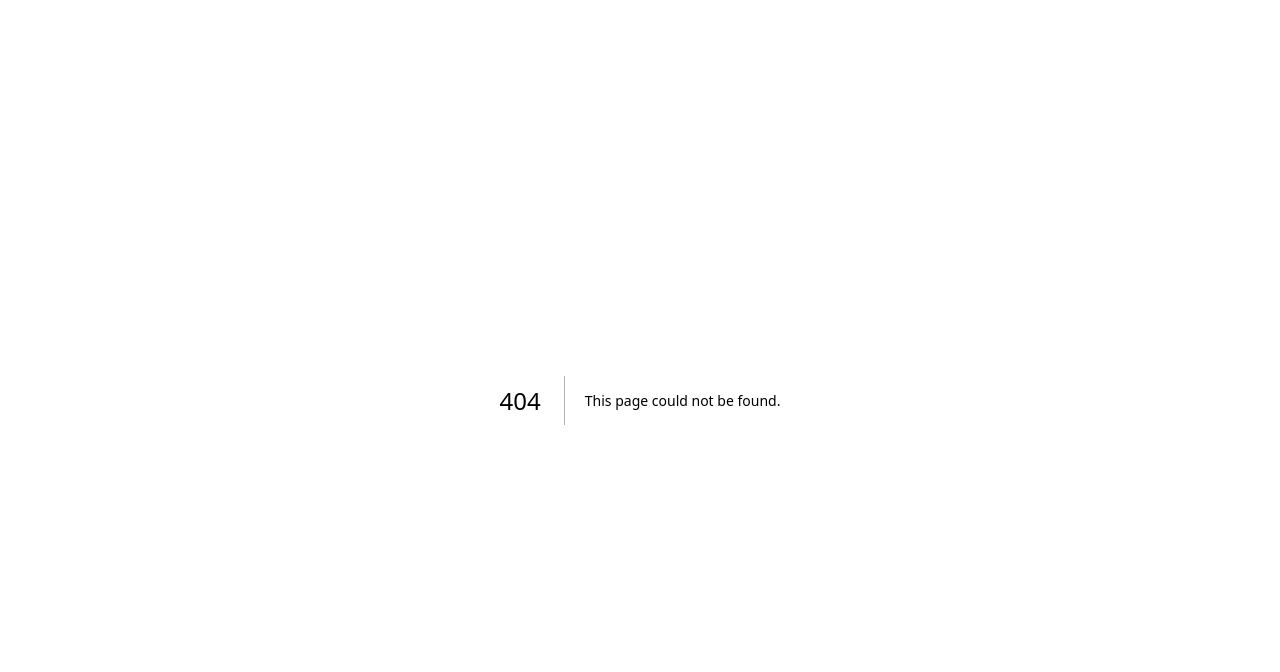
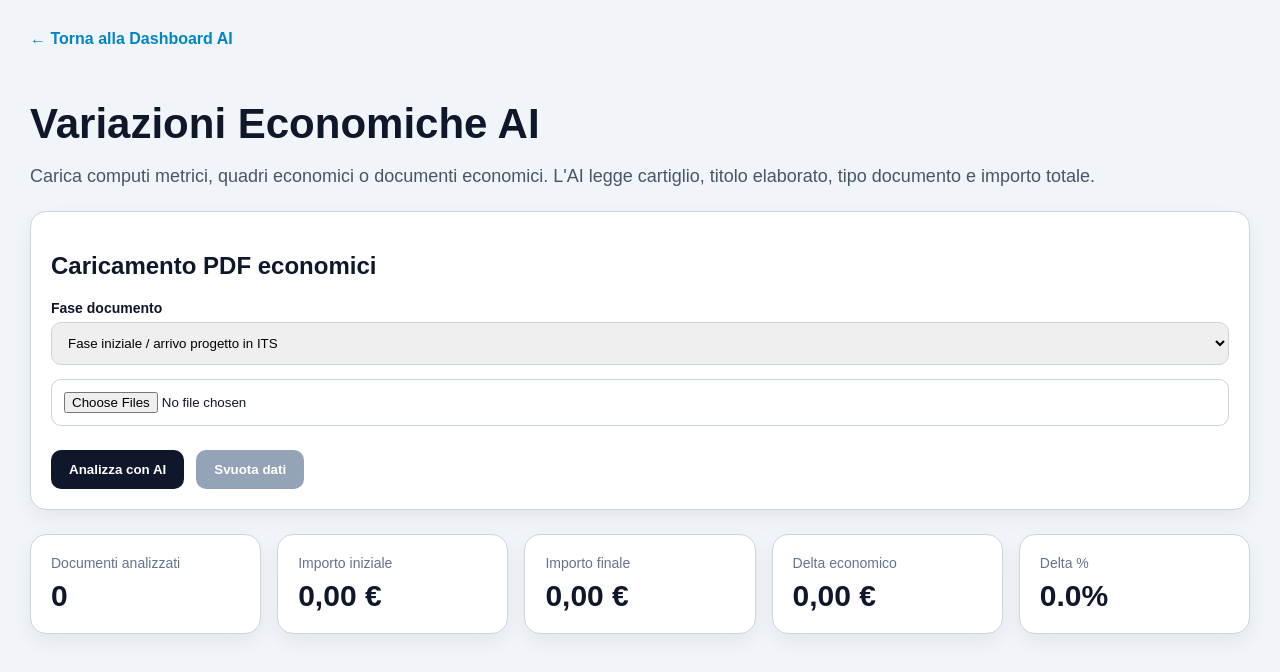
Before and after one commit to Giu71Puj06/nexcommon-qc-dashboard, a Next.js app: page /dashboard-ai/variazioni-economiche in a window 1280 px wide. Before the commit this address had no page. Shown: the top 672 px of the page. Built offline with nearby package versions, Linux system fonts and the light colour scheme.

Commit message:
Create page.tsx

```diff
--- /dev/null
+++ b/app/dashboard-ai/variazioni-economiche/page.tsx
@@ -0,0 +1,348 @@
+"use client";
+
+import Link from "next/link";
+import { useMemo, useState } from "react";
+
+type AiEconomicResult = {
+  commessa?: string;
+  codiceElaborato?: string;
+  titoloElaborato?: string;
+  revisione?: string;
+  tipoDocumento?: string;
+  importoTotale?: number;
+  computoEstimativo?: boolean;
+  computoSenzaPrezzi?: boolean;
+  coerenzaNomeFileCartiglio?: boolean;
+  warning?: string;
+  confidenza?: number;
+};
+
+type Row = {
+  fileName: string;
+  fase: "iniziale" | "finale";
+  result: AiEconomicResult;
+};
+
+export default function VariazioniEconomicheAIPage() {
+  const [fase, setFase] = useState<"iniziale" | "finale">("iniziale");
+  const [files, setFiles] = useState<File[]>([]);
+  const [rows, setRows] = useState<Row[]>([]);
+  const [loading, setLoading] = useState(false);
+  const [error, setError] = useState("");
+
+  async function analizzaPdf() {
+    if (!files.length) {
+      alert("Carica almeno un PDF.");
+      return;
+    }
+
+    setLoading(true);
+    setError("");
+
+    try {
+      const newRows: Row[] = [];
+
+      for (const file of files) {
+        const fd = new FormData();
+        fd.append("file", file);
+        fd.append("mode", "economic-analysis");
+
+        const res = await fetch("/api/ai-document-reader", {
+          method: "POST",
+          body: fd,
+        });
+
+        const data = await res.json();
+
+        if (!res.ok || !data.success) {
+          throw new Error(data.error || "Errore durante l'analisi AI.");
+        }
+
+        let parsed: AiEconomicResult;
+
+        try {
+          parsed =
+            typeof data.result === "string"
+              ? JSON.parse(data.result)
+              : data.result;
+        } catch {
+          parsed = {
+            warning: "Risposta AI non leggibile come JSON.",
+          };
+        }
+
+        newRows.push({
+          fileName: file.name,
+          fase,
+          result: parsed,
+        });
+      }
+
+      setRows((prev) => [...prev, ...newRows]);
+      setFiles([]);
+    } catch (err: any) {
+      setError(err?.message || "Errore imprevisto.");
+    } finally {
+      setLoading(false);
+    }
+  }
+
+  function svuota() {
+    setFiles([]);
+    setRows([]);
+    setError("");
+  }
+
+  const kpi = useMemo(() => {
+    const iniziali = rows.filter((r) => r.fase === "iniziale");
+    const finali = rows.filter((r) => r.fase === "finale");
+
+    const importoIniziale = iniziali.reduce(
+      (sum, r) => sum + Number(r.result.importoTotale || 0),
+      0
+    );
+
+    const importoFinale = finali.reduce(
+      (sum, r) => sum + Number(r.result.importoTotale || 0),
+      0
+    );
+
+    const delta = importoFinale - importoIniziale;
+    const deltaPercent =
+      importoIniziale > 0 ? (delta / importoIniziale) * 100 : 0;
+
+    return {
+      documenti: rows.length,
+      importoIniziale,
+      importoFinale,
+      delta,
+      deltaPercent,
+    };
+  }, [rows]);
+
+  const euro = (value: number) =>
+    new Intl.NumberFormat("it-IT", {
+      style: "currency",
+      currency: "EUR",
+    }).format(value || 0);
+
+  return (
+    <main style={pageStyle}>
+      <Link href="/dashboard-ai" style={backLinkStyle}>
+        ← Torna alla Dashboard AI
+      </Link>
+
+      <h1 style={titleStyle}>Variazioni Economiche AI</h1>
+
+      <p style={leadStyle}>
+        Carica computi metrici, quadri economici o documenti economici. L'AI
+        legge cartiglio, titolo elaborato, tipo documento e importo totale.
+      </p>
+
+      <section style={cardStyle}>
+        <h2>Caricamento PDF economici</h2>
+
+        <label style={labelStyle}>Fase documento</label>
+        <select
+          value={fase}
+          onChange={(e) => setFase(e.target.value as "iniziale" | "finale")}
+          style={inputStyle}
+        >
+          <option value="iniziale">Fase iniziale / arrivo progetto in ITS</option>
+          <option value="finale">Fase finale / conclusione verifica</option>
+        </select>
+
+        <input
+          type="file"
+          accept=".pdf"
+          multiple
+          onChange={(e) => setFiles(Array.from(e.target.files || []))}
+          style={inputStyle}
+        />
+
+        <div style={actionsStyle}>
+          <button onClick={analizzaPdf} disabled={loading} style={primaryButton}>
+            {loading ? "Analisi AI in corso..." : "Analizza con AI"}
+          </button>
+
+          <button onClick={svuota} disabled={loading} style={secondaryButton}>
+            Svuota dati
+          </button>
+        </div>
+
+        {error && <div style={errorStyle}>{error}</div>}
+      </section>
+
+      <section style={gridStyle}>
+        <Kpi title="Documenti analizzati" value={String(kpi.documenti)} />
+        <Kpi title="Importo iniziale" value={euro(kpi.importoIniziale)} />
+        <Kpi title="Importo finale" value={euro(kpi.importoFinale)} />
+        <Kpi title="Delta economico" value={euro(kpi.delta)} />
+        <Kpi title="Delta %" value={`${kpi.deltaPercent.toFixed(1)}%`} />
+      </section>
+
+      {rows.length > 0 && (
+        <section style={cardStyle}>
+          <h2>Dati estratti dall'AI</h2>
+
+          <div style={{ overflowX: "auto" }}>
+            <table style={tableStyle}>
+              <thead>
+                <tr>
+                  <th style={th}>File</th>
+                  <th style={th}>Fase</th>
+                  <th style={th}>Commessa</th>
+                  <th style={th}>Codice elaborato</th>
+                  <th style={th}>Titolo</th>
+                  <th style={th}>Tipo documento</th>
+                  <th style={th}>Importo totale</th>
+                  <th style={th}>Confidenza</th>
+                  <th style={th}>Warning</th>
+                </tr>
+              </thead>
+
+              <tbody>
+                {rows.map((row, index) => (
+                  <tr key={`${row.fileName}-${index}`}>
+                    <td style={td}>{row.fileName}</td>
+                    <td style={td}>{row.fase}</td>
+                    <td style={td}>{row.result.commessa || "-"}</td>
+                    <td style={td}>{row.result.codiceElaborato || "-"}</td>
+                    <td style={td}>{row.result.titoloElaborato || "-"}</td>
+                    <td style={td}>{row.result.tipoDocumento || "-"}</td>
+                    <td style={td}>
+                      <b>{euro(Number(row.result.importoTotale || 0))}</b>
+                    </td>
+                    <td style={td}>{row.result.confidenza ?? "-"}</td>
+                    <td style={td}>{row.result.warning || "-"}</td>
+                  </tr>
+                ))}
+              </tbody>
+            </table>
+          </div>
+        </section>
+      )}
+    </main>
+  );
+}
+
+function Kpi({ title, value }: { title: string; value: string }) {
+  return (
+    <div style={cardStyle}>
+      <div style={{ color: "#64748b", fontSize: 14 }}>{title}</div>
+      <div style={{ fontSize: 30, fontWeight: 800, marginTop: 8 }}>
+        {value}
+      </div>
+    </div>
+  );
+}
+
+const pageStyle: React.CSSProperties = {
+  minHeight: "100vh",
+  padding: 30,
+  background: "#f1f5f9",
+  fontFamily: "Arial, sans-serif",
+  color: "#0f172a",
+};
+
+const backLinkStyle: React.CSSProperties = {
+  display: "inline-block",
+  marginBottom: 24,
+  color: "#0284c7",
+  fontWeight: 700,
+  textDecoration: "none",
+};
+
+const titleStyle: React.CSSProperties = {
+  fontSize: 42,
+  marginBottom: 10,
+};
+
+const leadStyle: React.CSSProperties = {
+  fontSize: 18,
+  color: "#475569",
+  maxWidth: 1100,
+};
+
+const cardStyle: React.CSSProperties = {
+  background: "white",
+  border: "1px solid #cbd5e1",
+  borderRadius: 16,
+  padding: 20,
+  marginTop: 24,
+  boxShadow: "0 8px 20px rgba(15,23,42,0.06)",
+};
+
+const labelStyle: React.CSSProperties = {
+  display: "block",
+  fontWeight: 700,
+  marginTop: 16,
+  marginBottom: 6,
+};
+
+const inputStyle: React.CSSProperties = {
+  width: "100%",
+  padding: 12,
+  border: "1px solid #cbd5e1",
+  borderRadius: 10,
+  marginBottom: 14,
+};
+
+const actionsStyle: React.CSSProperties = {
+  display: "flex",
+  gap: 12,
+  marginTop: 10,
+};
+
+const primaryButton: React.CSSProperties = {
+  padding: "12px 18px",
+  background: "#0f172a",
+  color: "white",
+  border: "none",
+  borderRadius: 10,
+  fontWeight: 700,
+  cursor: "pointer",
+};
+
+const secondaryButton: React.CSSProperties = {
+  padding: "12px 18px",
+  background: "#94a3b8",
+  color: "white",
+  border: "none",
+  borderRadius: 10,
+  fontWeight: 700,
+  cursor: "pointer",
+};
+
+const errorStyle: React.CSSProperties = {
+  marginTop: 16,
+  padding: 14,
+  borderRadius: 10,
+  background: "#fee2e2",
+  color: "#991b1b",
+};
+
+const gridStyle: React.CSSProperties = {
+  display: "grid",
+  gridTemplateColumns: "repeat(auto-fit, minmax(220px, 1fr))",
+  gap: 16,
+};
+
+const tableStyle: React.CSSProperties = {
+  width: "100%",
+  borderCollapse: "collapse",
+  fontSize: 14,
+};
+
+const th: React.CSSProperties = {
+  textAlign: "left",
+  borderBottom: "1px solid #cbd5e1",
+  padding: 10,
+  background: "#f8fafc",
+};
+
+const td: React.CSSProperties = {
+  borderBottom: "1px solid #e2e8f0",
+  padding: 10,
+  verticalAlign: "top",
+};
```
